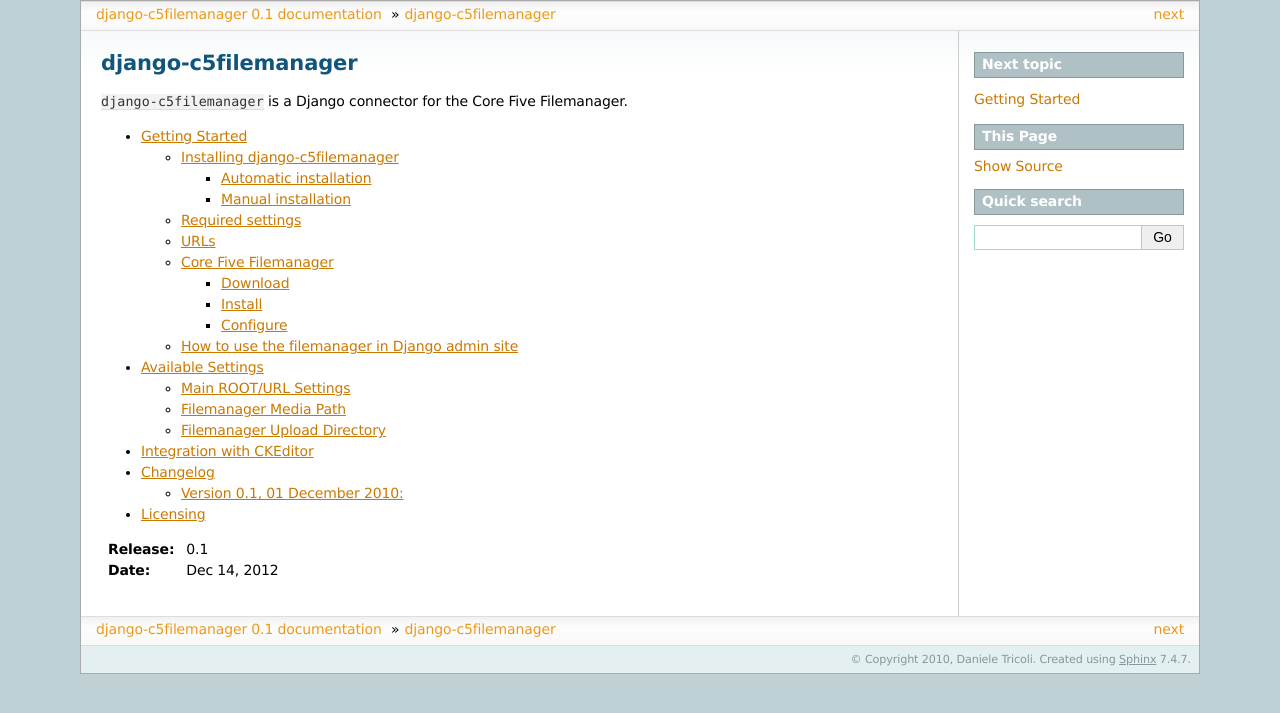
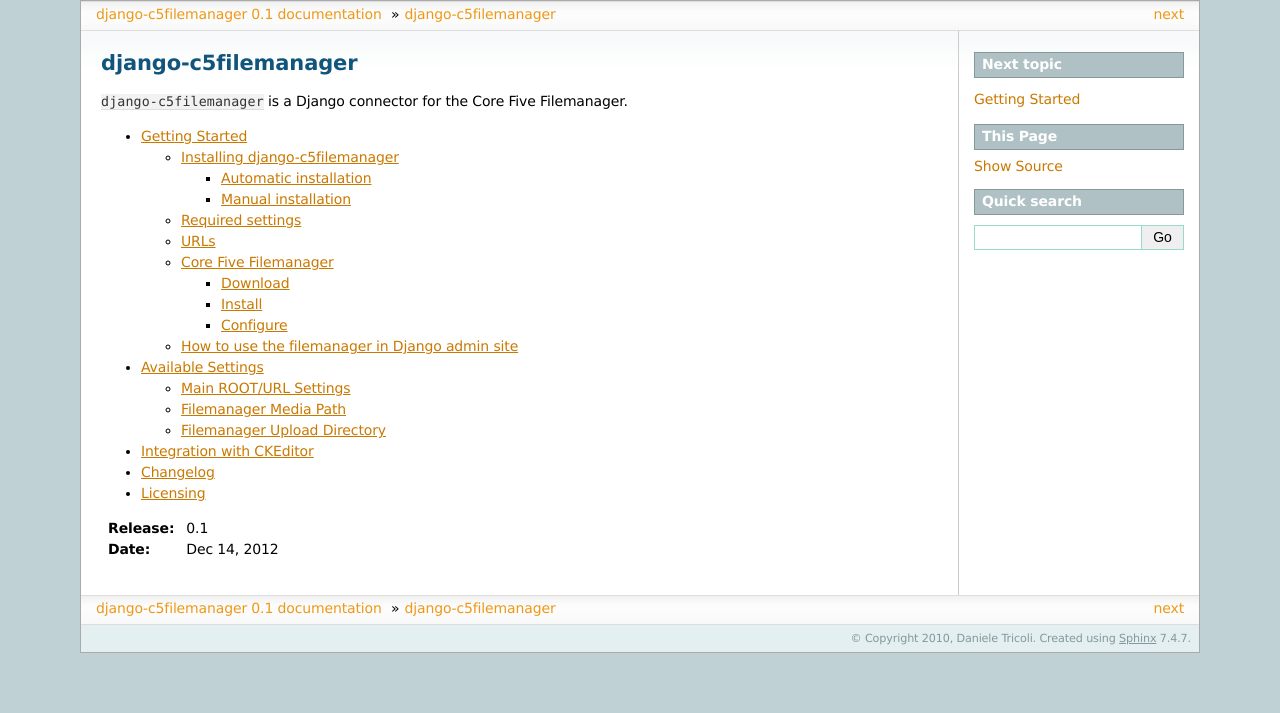
Before and after one commit to eriol/django-c5filemanager, a Sphinx documentation site: the page built from docs/index.rst, in a window 1280 px wide. Shown: the top 713 px of the page. Built offline with Sphinx 7.4.7, drawn with Linux system fonts in a browser that asks for light colours.

Commit message:
Moved CHANGELOG outside documentation directory

```diff
--- a/docs/changelog.rst
+++ b/docs/changelog.rst
@@ -1,7 +1,5 @@
+=========
 Changelog
 =========
 
-Version 0.1, 01 December 2010:
-------------------------------
-
-* Initial release
+.. include:: ../CHANGELOG
```
Also changed, not shown: 2 other files.
